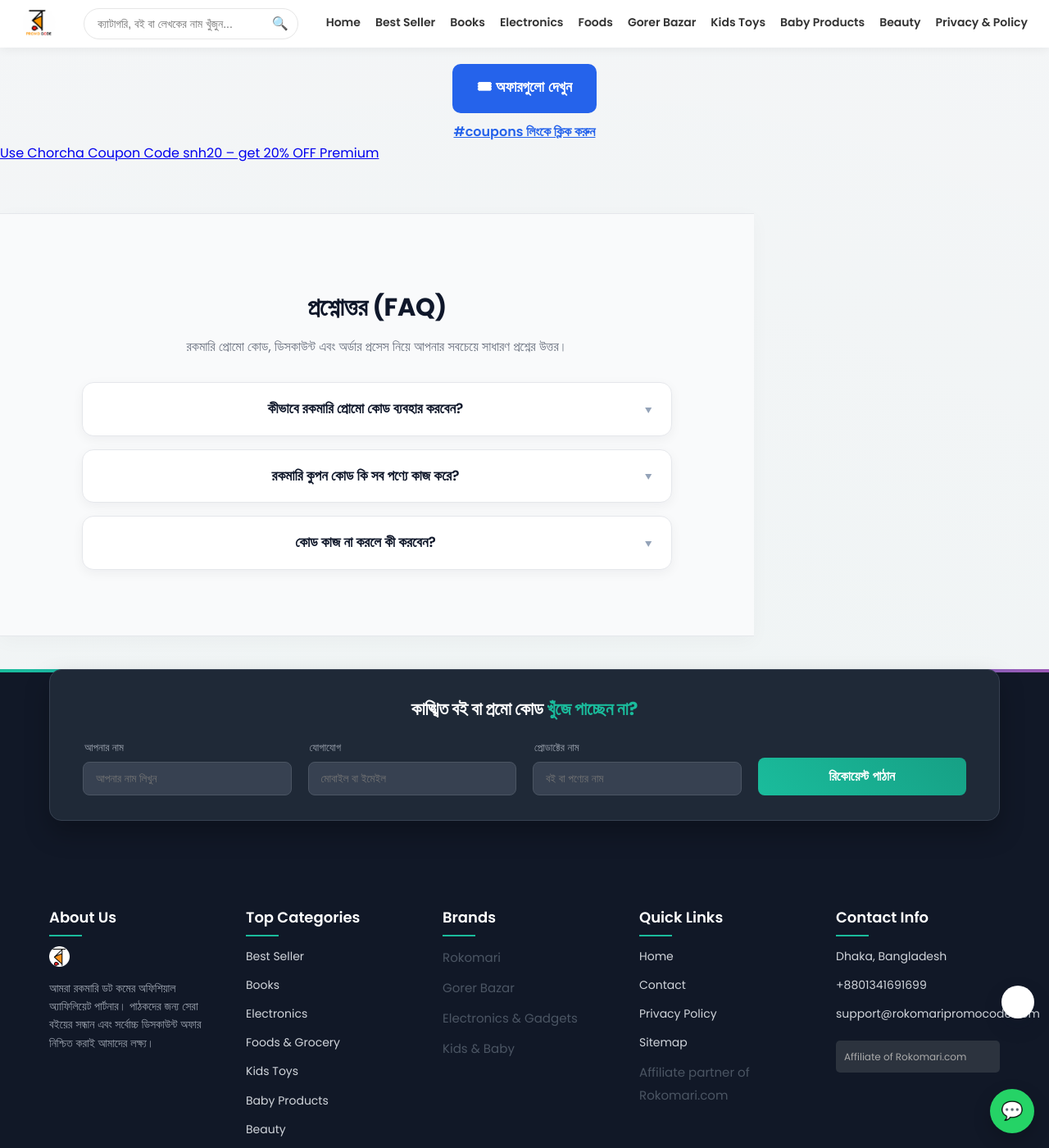
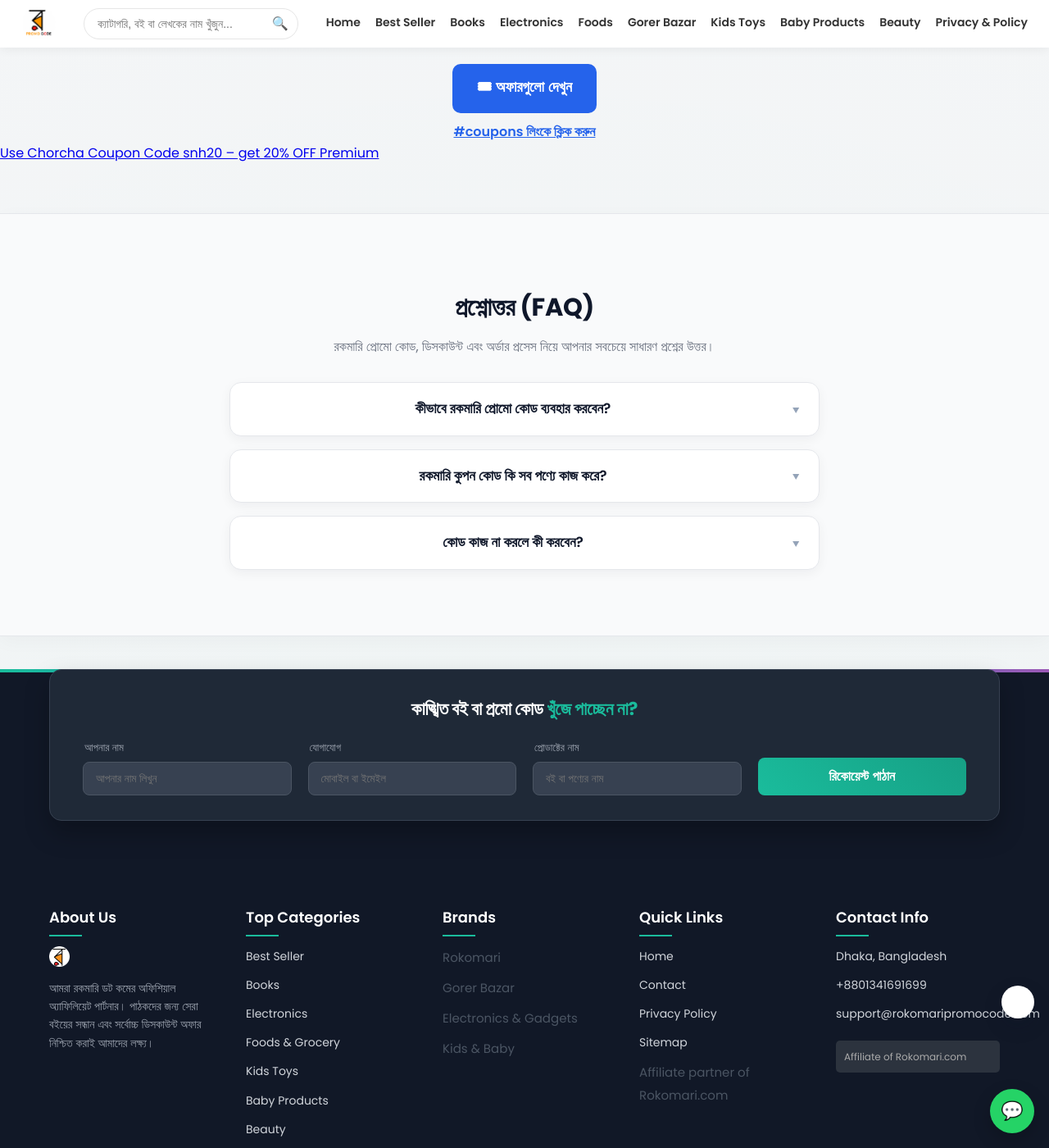
Before and after one commit to RokomariPromoCode/rokomaripromocode.github.io, a Jekyll site: the page built from index.md, in a window 1280 px wide and 1400 px high, scrolled down 2153 px. Shown: the whole window at 82% size. Built offline with Jekyll 4.4.1, drawn with Linux system fonts in a browser that asks for light colours.

Commit message:
Update styles.css

```diff
--- a/assets/styles.css
+++ b/assets/styles.css
@@ -1787,7 +1787,8 @@
 /* Center the whole FAQ section contents */
 .faq-section {
   display: flex;
-  justify-content: center;   /* center children horizontally */
+  justify-content: center;
+  max-width: 100% !important;/* center children horizontally */
 }
 
 /* The inner container becomes the centered column */
```
